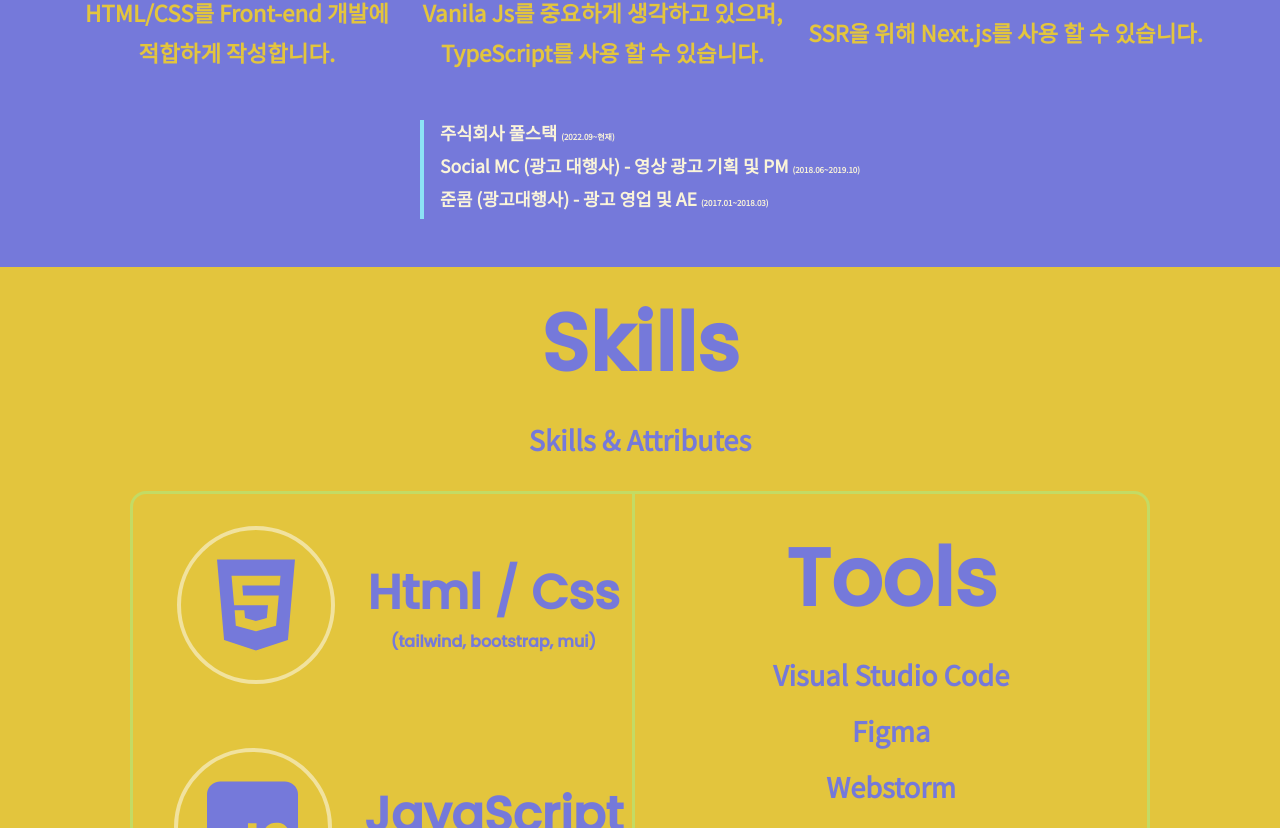
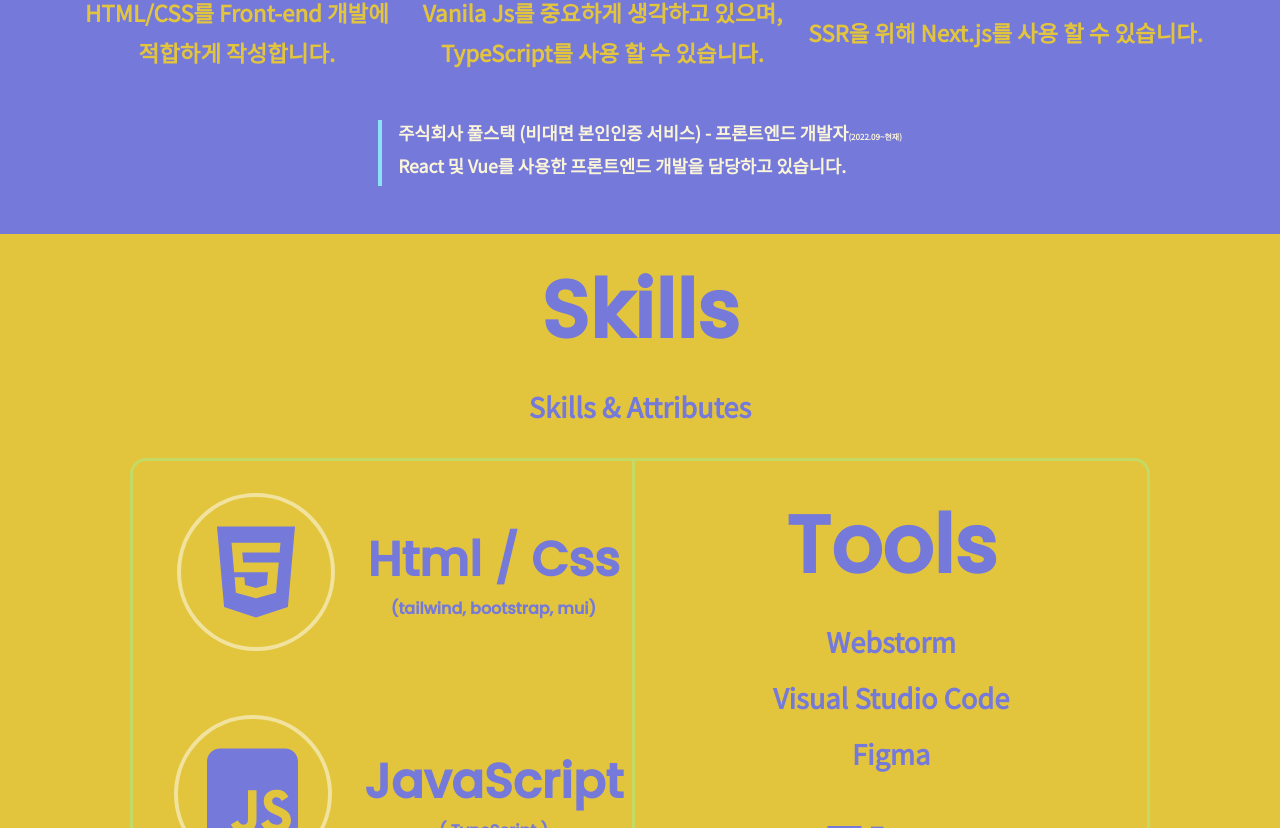
Before and after one commit to MongLong0214/portfolio, a React (Create React App) app: page / in a window 1280 px wide. Shown: the part 1752-2580 px from the top of the page. Built offline with nearby package versions, Linux system fonts and the light colour scheme.

Commit message:
1123 최종

```diff
--- a/src/components/home/Home.js
+++ b/src/components/home/Home.js
@@ -157,16 +157,11 @@ const Home = () => {
         </SecondPageCircleBox>
         <SecondPageCareer>
           <SecondPageCareerText>
-            주식회사 풀스택{" "}
+            주식회사 풀스택 (비대면 본인인증 서비스) - 프론트엔드 개발자
             <span style={{ fontSize: "0.5rem" }}>(2022.09~현재) </span>
           </SecondPageCareerText>
           <SecondPageCareerText>
-            Social MC (광고 대행사) - 영상 광고 기획 및 PM{" "}
-            <span style={{ fontSize: "0.5rem" }}>(2018.06~2019.10) </span>
-          </SecondPageCareerText>
-          <SecondPageCareerText>
-            준콤 (광고대행사) - 광고 영업 및 AE{" "}
-            <span style={{ fontSize: "0.5rem" }}>(2017.01~2018.03) </span>
+            React 및 Vue를 사용한 프론트엔드 개발을 담당하고 있습니다.
           </SecondPageCareerText>
         </SecondPageCareer>
       </SecondPage>
@@ -212,9 +207,9 @@ const Home = () => {
           </ThirdPageSkillBox>
           <ThirdPageSkillBox2>
             <ThirdPageSkillHeadCopy>Tools</ThirdPageSkillHeadCopy>
+            <ThirdPageSkillSubCopy>Webstorm</ThirdPageSkillSubCopy>
             <ThirdPageSkillSubCopy>Visual Studio Code</ThirdPageSkillSubCopy>
             <ThirdPageSkillSubCopy>Figma</ThirdPageSkillSubCopy>
-            <ThirdPageSkillSubCopy>Webstorm</ThirdPageSkillSubCopy>
             <ThirdPageSkillHeadCopy>Etc.</ThirdPageSkillHeadCopy>
             <ThirdPageSkillSubCopy>Vue.js</ThirdPageSkillSubCopy>
             <ThirdPageSkillSubCopy>Node.js</ThirdPageSkillSubCopy>
```
